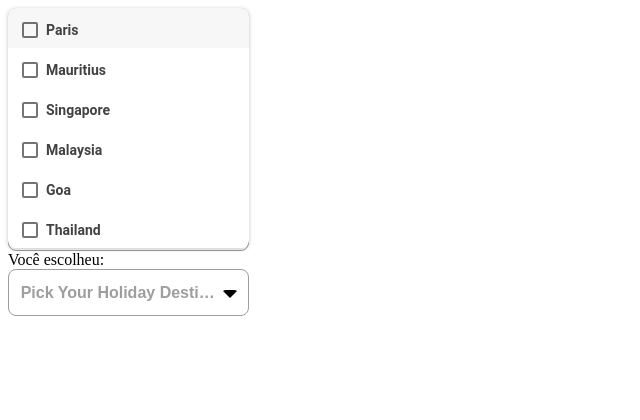
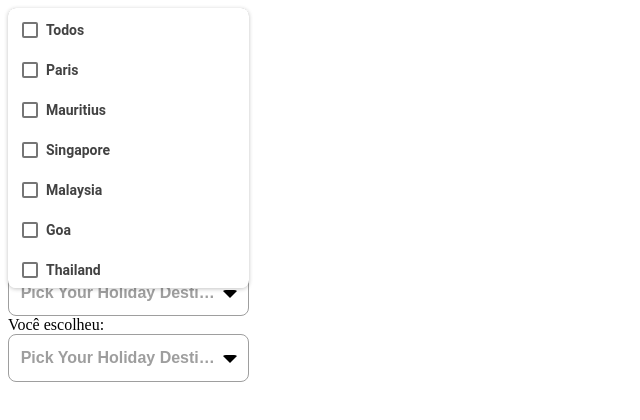
Before and after one commit to brucoletinha/custom-componets, an Angular app: page / in a window 1280 px wide. Both pictures are taken after a click on the element 230 px from the left and 32 px from the top of the page. Shown: the top 420 px of the page, without its empty margins (0-640 px from the left). Built offline with nearby package versions, Linux system fonts and the light colour scheme.

Commit message:
Iniciando evento para marcar todos

```diff
--- a/src/app/app.component.html
+++ b/src/app/app.component.html
@@ -1,3 +1,15 @@
+<custom-select
+               placeholder="Pick Your Holiday Destination"
+               [(ngModel)]="selectedDestination5"
+               #model="ngModel"
+               [multiple]="true">
+  <custom-select-option key="0" [value]="'Todos'"></custom-select-option>
+  <custom-select-option key="{{item}}" *ngFor="let item of data;" [value]="item"></custom-select-option>
+</custom-select>
+<div>
+Você escolheu: {{selectedDestination5}}
+</div>
+
 <custom-select
                placeholder="Pick Your Holiday Destination"
                [(ngModel)]="selectedDestination"
--- a/src/app/app.component.ts
+++ b/src/app/app.component.ts
@@ -11,6 +11,7 @@ export class AppComponent {
   public selectedDestination2: string;
   selectedDestination3 = new FormControl('');
   public selectedDestination4: string;
+  public selectedDestination5: any;
 
   constructor(private fb: FormBuilder) { }
 
@@ -32,6 +33,7 @@ export class AppComponent {
 
   data2 = [{id: 1, name:"Paris"}, {id: 2, name:"Mauritius"}, {id: 3, name:"Singapore"},  {id: 4, name:"Malaysia"},  {id: 5, name:"Goa"},{id: 6, name:"Thailand"} ];
   showContent() {
-    console.log(this.profileForm2.get("item").value);
+    //console.log(this.profileForm2.get("item").value);
+    console.log(this.selectedDestination5);
   }
 }
--- a/src/app/custom-dropdown/custom-select-option/custom-select-option.component.scss
+++ b/src/app/custom-dropdown/custom-select-option/custom-select-option.component.scss
@@ -20,7 +20,7 @@
       background-color: #f7f7f7;
       font-weight: 600;
 
-      &:hover, &.active {
+      &:hover/*, &.active*/ {
         background-color: #f7f7f7;
 
         @media screen and (-ms-high-contrast: active) {
@@ -29,7 +29,7 @@
       }
     }
 
-    &:hover, &.active {
+    &:hover/*, &.active*/ {
       outline: none;
       background-color: #f7f7f7;
 
@@ -52,7 +52,3 @@
       }
     }
   }
-
-  .checkbox {
-    background-color: red;
-  }
--- a/src/app/custom-dropdown/custom-select-option/custom-select-option.component.ts
+++ b/src/app/custom-dropdown/custom-select-option/custom-select-option.component.ts
@@ -16,7 +16,9 @@ export class CustomSelectOptionComponent implements OnInit, Highlightable {
   }
 
   ngOnInit(): void {
+    this.multiple = this.dropdownService.getMultiple();
   }
+
   @Input()
   public key: string;
 
--- a/src/app/custom-dropdown/custom-select/custom-select.component.html
+++ b/src/app/custom-dropdown/custom-select/custom-select.component.html
@@ -1,4 +1,4 @@
-<div class="custom-input-wrapper">
+<div class="custom-input-wrapper" multiple>
   <div class="input" [class.required]="required" #dropreference>
     <label class="label-text">{{label}}</label>
     <div class="custom-container-input">
@@ -10,8 +10,7 @@
               (click)="showDropdown()"
               (keydown)="onKeyDown($event)"
               (blur)="onTouched()"
-              autocomplete="off"
-              multiple>
+              autocomplete="off">
     </div>
     <div class="custom-container-icon">
       <div class="dropdown-arrow" (click)="onDropMenuIconClick($event)"></div>
--- a/src/app/custom-dropdown/custom-select/custom-select.component.scss
+++ b/src/app/custom-dropdown/custom-select/custom-select.component.scss
@@ -12,7 +12,6 @@
       margin: 0;
       outline: 0;
       border-radius: 8px;
-      //min-height: 24px;
       padding: 4%;
       border: solid 1px $secondary-color-300;
       font-family: $default-font-family;
@@ -33,7 +32,6 @@
         width: 100%;
         height: 1.5rem;
         line-height: 1.3125rem;
-        //border-bottom: 1px solid #a8a8a8;
         text-overflow: ellipsis;
         white-space: normal;
         overflow: hidden;
@@ -41,8 +39,6 @@
         outline: 0;
         cursor: pointer;
         font-size: inherit;
-        //border-radius: 4px;
-        //min-height: 24px;
         border: none;
         font-family: $default-font-family;
         font-weight: 600;
--- a/src/app/custom-dropdown/custom-select/custom-select.component.ts
+++ b/src/app/custom-dropdown/custom-select/custom-select.component.ts
@@ -82,7 +82,7 @@ export class CustomSelectComponent implements OnInit, AfterViewInit {
       return;
     }
 
-    if (this.multiple)
+    if (!this.multiple)
       this.selected ? this.keyManager.setActiveItem(this.selectedOption) : this.keyManager.setFirstItemActive();
    }
 
```
